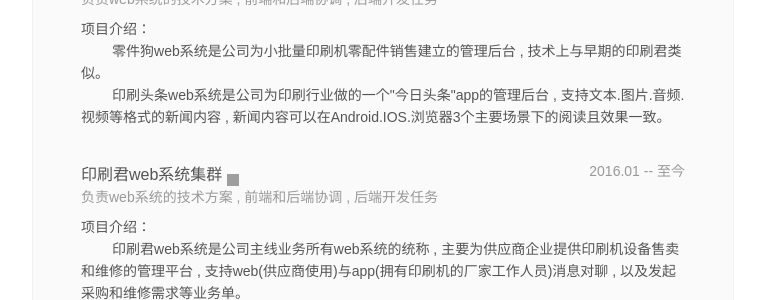
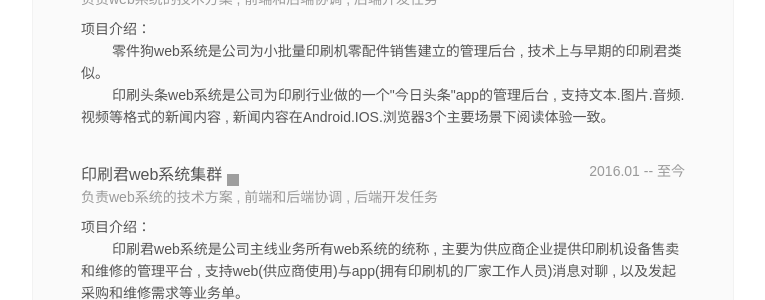
Before and after one commit to hopehook/HopeHook.com, a Jekyll site: the page resume.html, which Jekyll copies as it is, in a window 1280 px wide and 900 px high, scrolled down 1365 px. Shown: the part 173-473 px from the top of the window, without its empty margins (257-1022 px from the left). Built offline with Jekyll 4.4.1, drawn with Linux system fonts in a browser that asks for light colours; Markdown is read by kramdown in place of the engine named in the settings; grey boxes are pictures that could not be loaded.

Commit message:
Update resume.html

```diff
--- a/resume.html
+++ b/resume.html
@@ -619,7 +619,7 @@
 								<div class="mr_content_m olpf">
 									<p>项目介绍：</p>
 <p>&nbsp;&nbsp;&nbsp;&nbsp;&nbsp;&nbsp;&nbsp;&nbsp;零件狗web系统是公司为小批量印刷机零配件销售建立的管理后台 , 技术上与早期的印刷君类似。 </p>
-<p>&nbsp;&nbsp;&nbsp;&nbsp;&nbsp;&nbsp;&nbsp;&nbsp;印刷头条web系统是公司为印刷行业做的一个"今日头条"app的管理后台 , 支持文本.图片.音频.视频等格式的新闻内容 , 新闻内容可以在Android.IOS.浏览器3个主要场景下的阅读且效果一致。</p>
+<p>&nbsp;&nbsp;&nbsp;&nbsp;&nbsp;&nbsp;&nbsp;&nbsp;印刷头条web系统是公司为印刷行业做的一个"今日头条"app的管理后台 , 支持文本.图片.音频.视频等格式的新闻内容 , 新闻内容在Android.IOS.浏览器3个主要场景下阅读体验一致。</p>
 
 
 								</div>
```
